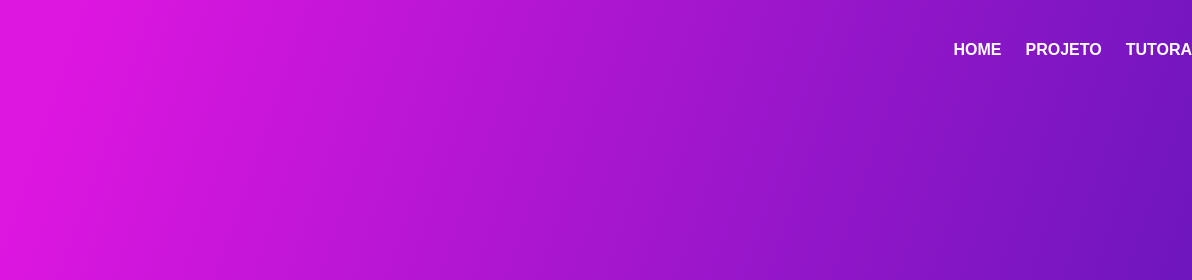
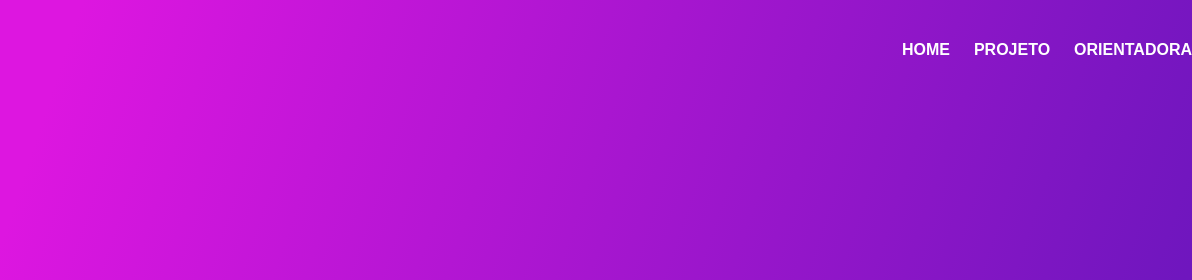
Before and after one commit to shinobitos41/integra, a plain HTML site: page assets/projeto/projeto.html in a window 1280 px wide. Shown: the top 280 px of the page, 88-1280 px from the left. Drawn offline with nearby package versions, Linux system fonts and the light colour scheme.

Commit message:
feat: :sparkles: mudança na navegação do site

```diff
--- a/assets/projeto/projeto.html
+++ b/assets/projeto/projeto.html
@@ -16,13 +16,13 @@
 
         <ul class="navigation">
           <li class="nav-item">
-            <a class="nav-link hover-link" href="../../index.html">home</a>
+            <a class="nav-link hover-link" href="../../index.html">Home</a>
           </li>
           <li class="nav-item">
             <a class="nav-link hover-link" href="projeto.html">Projeto</a>
           </li>
           <li class="nav-item">
-            <a class="nav-link hover-link" href="../tutora/tutora.html">tutora</a>
+            <a class="nav-link hover-link" href="../tutora/tutora.html">Orientadora</a>
           </li>
         </ul>
       </div>
```
Also changed, not shown: assets/tutora/tutora.html (+2 -2 lines), index.html (+2 -2 lines).
